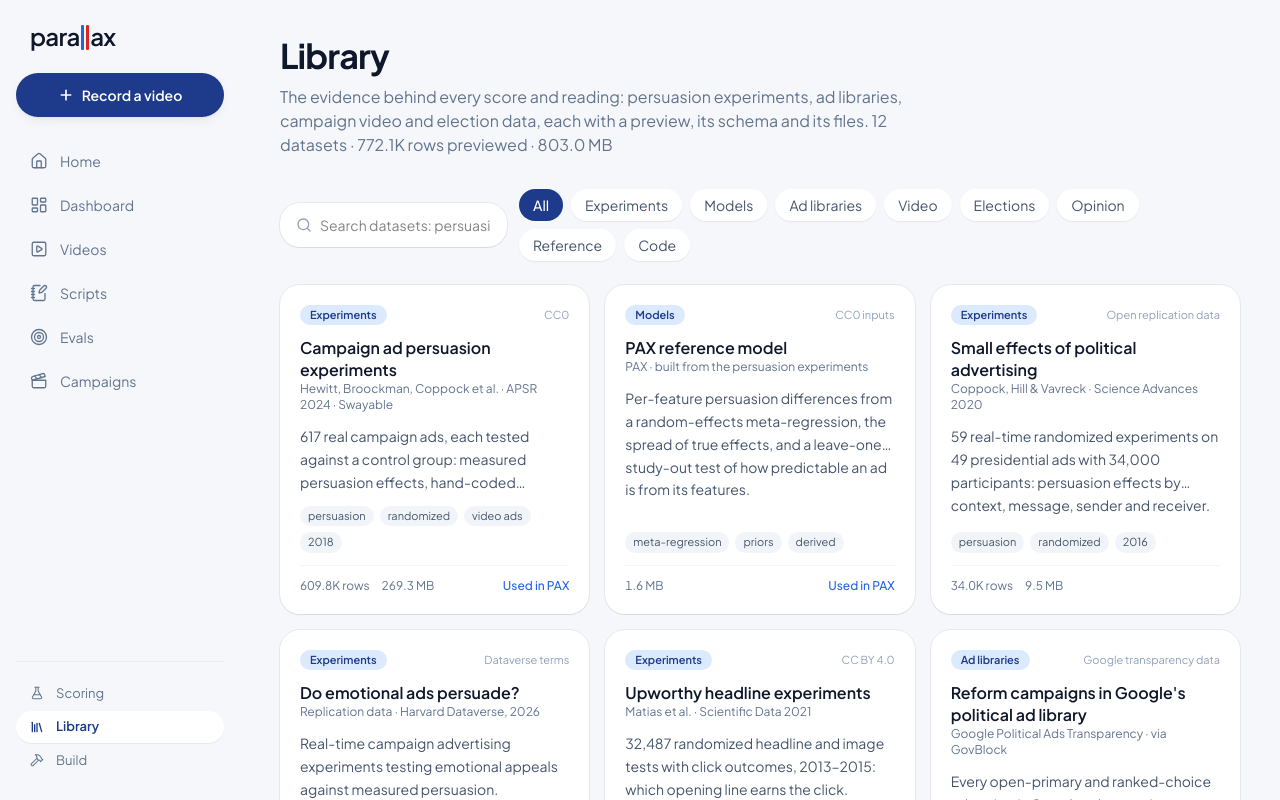
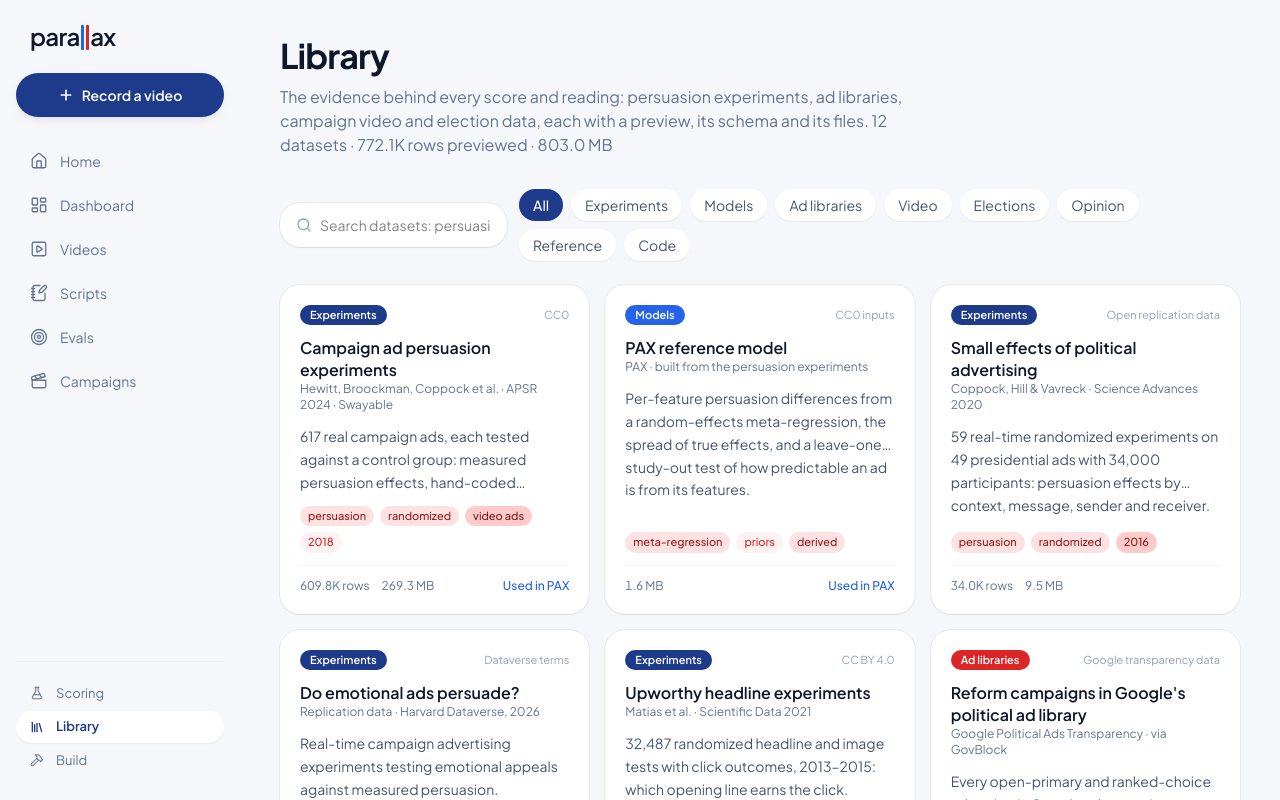
Before and after one commit to nyd-user-1/pax2, a Next.js app: page /library in a window 1280 px wide. Shown: the top 800 px of the page. Built offline with nearby package versions, Linux system fonts and the light colour scheme.

Commit message:
library: kind and tag chips in GovBlock blues and reds

```diff
--- a/src/app/library/[slug]/page.tsx
+++ b/src/app/library/[slug]/page.tsx
@@ -3,6 +3,7 @@ import { notFound } from "next/navigation"
 import { ArrowLeft, Check, Download, ExternalLink, Minus } from "lucide-react"
 
 import { bytes, count, datasetBySlug } from "@/lib/library"
+import { kindStyle, tagStyle } from "@/lib/swatches"
 
 export async function generateMetadata({ params }: { params: Promise<{ slug: string }> }) {
   const d = datasetBySlug((await params).slug)
@@ -24,13 +25,13 @@ export default async function DatasetPage({ params, searchParams }: { params: Pr
 
       <header className="rise flex flex-wrap items-start justify-between gap-6">
         <div className="flex max-w-3xl flex-col gap-2">
-          <span className="w-fit rounded-full bg-pax-lavender px-2.5 py-0.5 text-[11px] font-semibold text-pax-ink">{d.kind}</span>
+          <span className="w-fit rounded-full px-2.5 py-0.5 text-[11px] font-semibold" style={kindStyle(d.kind)}>{d.kind}</span>
           <h1 className="font-display text-3xl text-slate-900 md:text-[34px]">{d.title}</h1>
           <p className="text-slate-500">{d.publisher}</p>
           <p className="text-lg leading-relaxed text-slate-700">{d.summary}</p>
           <div className="flex flex-wrap gap-1.5 pt-1">
             {d.tags.map((x) => (
-              <span key={x} className="rounded-full bg-white px-2.5 py-0.5 text-xs text-slate-600 shadow-e1">
+              <span key={x} className="rounded-full px-2.5 py-0.5 text-xs font-medium" style={tagStyle(x)}>
                 {x}
               </span>
             ))}
--- a/src/components/library-browser.tsx
+++ b/src/components/library-browser.tsx
@@ -4,6 +4,7 @@ import * as React from "react"
 import Link from "next/link"
 import { Search } from "lucide-react"
 
+import { kindStyle, tagStyle } from "@/lib/swatches"
 import { cn } from "@/ui/lib/utils"
 
 export type Card = { slug: string; title: string; publisher: string; summary: string; kind: string; tags: string[]; license: string; size: string; rows: string | null; used: number }
@@ -24,7 +25,7 @@ export function LibraryBrowser({ cards }: { cards: Card[] }) {
         </label>
         <div className="flex flex-wrap gap-2">
           {[null, ...kinds].map((k) => (
-            <button key={k ?? "all"} type="button" onClick={() => setKind(k)} className={cn("rounded-full px-3.5 py-1.5 text-sm transition-colors", kind === k ? "bg-pax-ink font-medium text-white" : "bg-white text-slate-600 shadow-e1 hover:text-pax-ink")}>
+            <button key={k ?? "all"} type="button" onClick={() => setKind(k)} style={k && kind === k ? kindStyle(k) : undefined} className={cn("rounded-full px-3.5 py-1.5 text-sm transition-colors", kind === k ? (k ? "font-medium shadow-e1" : "bg-pax-ink font-medium text-white") : "bg-white text-slate-600 shadow-e1 hover:text-pax-ink")}>
               {k ?? "All"}
             </button>
           ))}
@@ -34,7 +35,7 @@ export function LibraryBrowser({ cards }: { cards: Card[] }) {
         {shown.map((c, i) => (
           <Link key={c.slug} href={`/library/${c.slug}`} className="surface lift rise flex flex-col gap-3 p-5" style={{ ["--i" as string]: i }}>
             <div className="flex items-center justify-between gap-2">
-              <span className="rounded-full bg-pax-lavender px-2.5 py-0.5 text-[11px] font-semibold text-pax-ink">{c.kind}</span>
+              <span className="rounded-full px-2.5 py-0.5 text-[11px] font-semibold" style={kindStyle(c.kind)}>{c.kind}</span>
               <span className="text-[11px] text-slate-400">{c.license}</span>
             </div>
             <div>
@@ -44,7 +45,7 @@ export function LibraryBrowser({ cards }: { cards: Card[] }) {
             <p className="line-clamp-3 flex-1 text-sm leading-relaxed text-slate-600">{c.summary}</p>
             <div className="flex flex-wrap gap-1.5">
               {c.tags.slice(0, 4).map((t) => (
-                <span key={t} className="rounded-full bg-slate-100 px-2 py-0.5 text-[11px] text-slate-600">
+                <span key={t} className="rounded-full px-2 py-0.5 text-[11px] font-medium" style={tagStyle(t)}>
                   {t}
                 </span>
               ))}
--- /dev/null
+++ b/src/lib/swatches.ts
@@ -0,0 +1,35 @@
+// Shades of blue and red from GovBlock's forecast and simulator (#1e3a8a #2563eb #60a5fa #dbeafe,
+// #991b1b #dc2626 #f87171 #fee2e2). Kinds get solid chips; tags get soft ones, picked by name so a
+// tag keeps its color everywhere.
+
+const KIND: Record<string, { bg: string; fg: string }> = {
+  Experiments: { bg: "#1e3a8a", fg: "#ffffff" },
+  Models: { bg: "#2563eb", fg: "#ffffff" },
+  "Ad libraries": { bg: "#dc2626", fg: "#ffffff" },
+  Video: { bg: "#991b1b", fg: "#ffffff" },
+  Elections: { bg: "#60a5fa", fg: "#172554" },
+  Opinion: { bg: "#f87171", fg: "#ffffff" },
+  Reference: { bg: "#dbeafe", fg: "#1e3a8a" },
+  Code: { bg: "#fee2e2", fg: "#991b1b" },
+}
+
+const TAGS = [
+  { bg: "#dbeafe", fg: "#1e3a8a" },
+  { bg: "#fee2e2", fg: "#991b1b" },
+  { bg: "#bfdbfe", fg: "#1e3a8a" },
+  { bg: "#fecaca", fg: "#7f1d1d" },
+  { bg: "#eff6ff", fg: "#2563eb" },
+  { bg: "#fef2f2", fg: "#dc2626" },
+]
+
+export const kindStyle = (k: string) => {
+  const s = KIND[k] ?? KIND.Reference
+  return { background: s.bg, color: s.fg }
+}
+
+export const tagStyle = (t: string) => {
+  let h = 0
+  for (let i = 0; i < t.length; i++) h = (h * 31 + t.charCodeAt(i)) >>> 0
+  const s = TAGS[h % TAGS.length]
+  return { background: s.bg, color: s.fg }
+}
```
